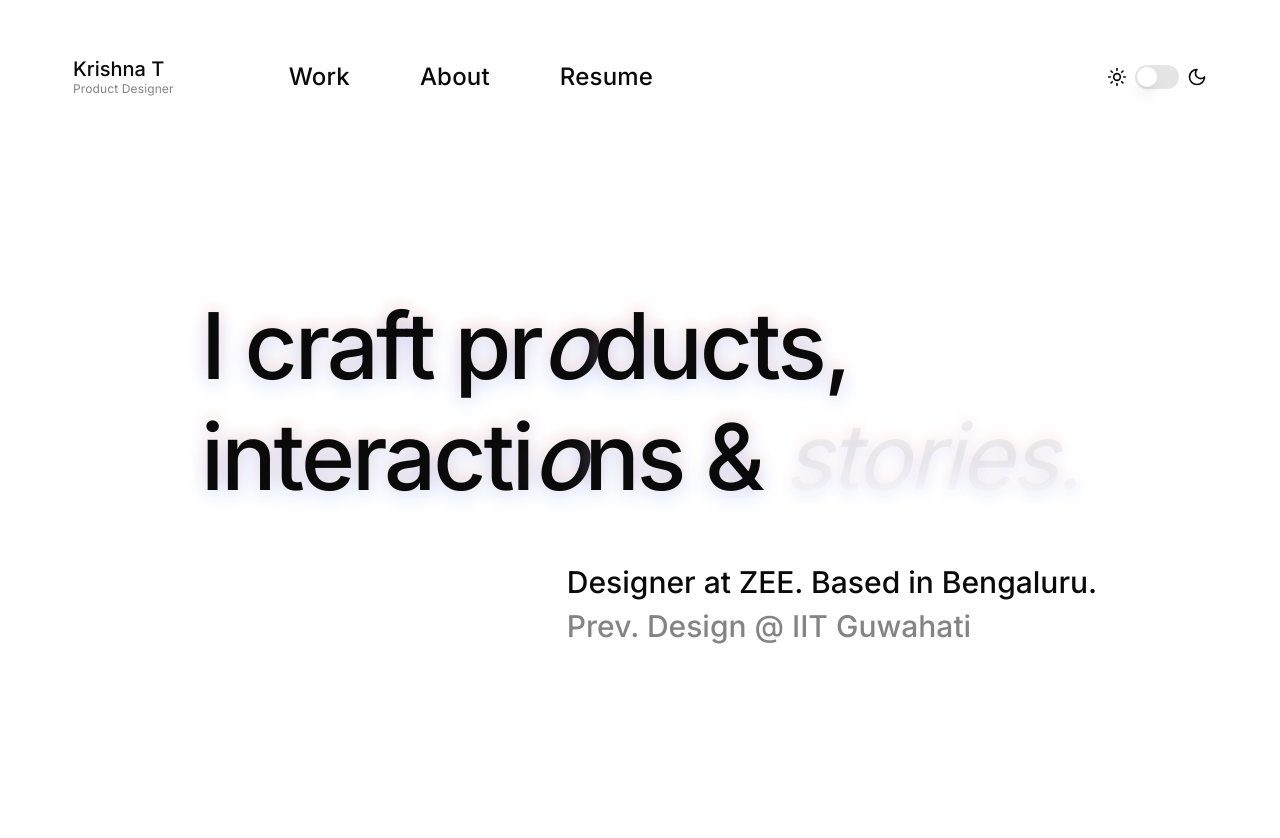
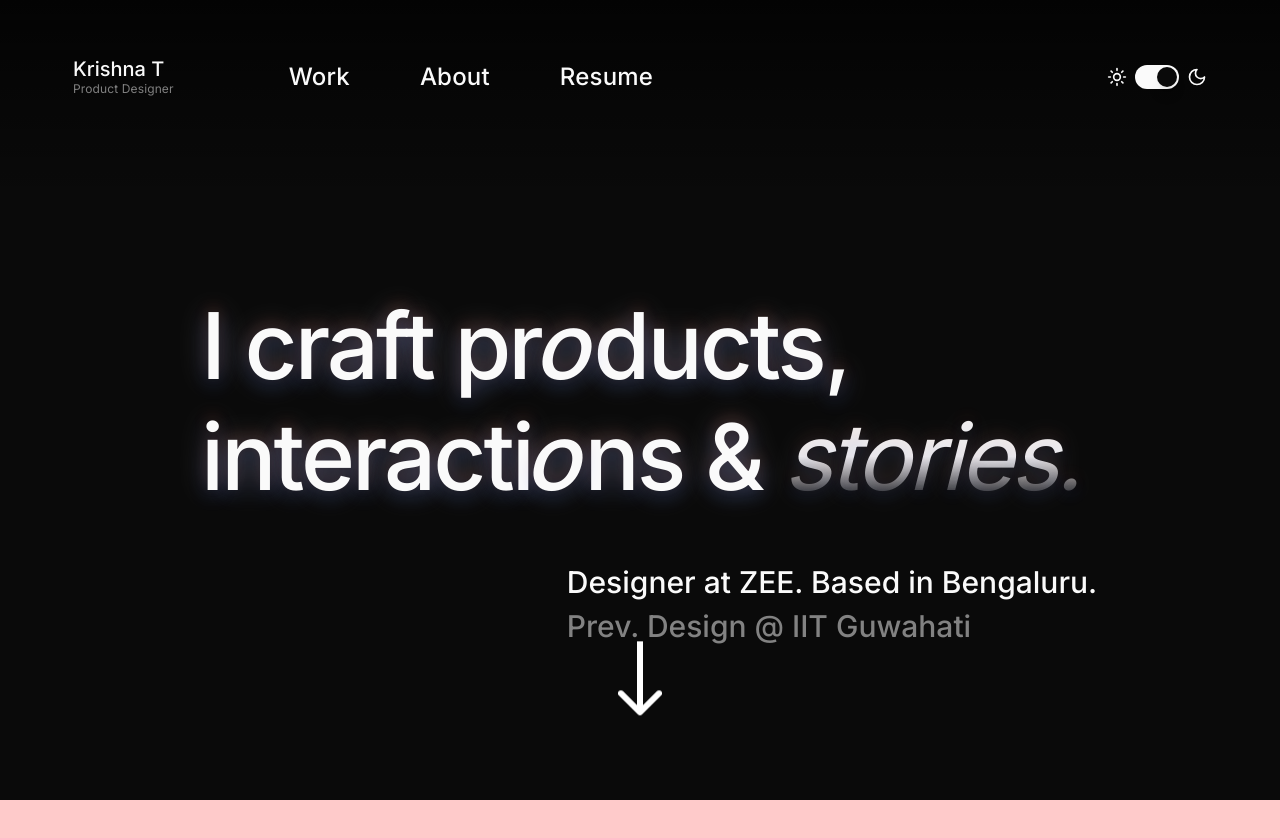
Before and after one commit to thirumurugankrishna-cloud/krish-portfolio, a Next.js app: page / in a window 1280 px wide. Shown: the top 838 px of the page. Before the commit the page ends 800 px from the top, so only its background shows below. Built offline with nearby package versions, Linux system fonts and the light colour scheme.

Commit message:
fix o shifting, changes in theme switch

```diff
--- a/src/app/page.js
+++ b/src/app/page.js
@@ -10,13 +10,19 @@ export default function Home() {
       <Navbar />
       <section className=" h-[calc(100vh-200px)] w-full flex flex-col items-center justify-between py-[90px] ">
         <div className=" w-full flex items-center flex-col">
-          <div className=" group text-[92px] font-medium leading-[111px] tracking-[-3px] hero">
-            <h3>
+          <div className="  text-[92px] font-medium leading-[111px] tracking-[-3px] hero">
+            <h3 className="  cursor-default">
               I craft pr
-              <span className=" italic group-hover:not-italic">o</span>ducts,
+              <span className=" italic hover:not-italic relative -left-2 hover:left-0">
+                o
+              </span>
+              ducts,
             </h3>
-            <h3>
-              interacti<span className=" group-hover:not-italic italic">o</span>
+            <h3 className="">
+              interacti
+              <span className=" italic hover:not-italic relative -left-2 hover:left-0">
+                o
+              </span>
               ns & <span className="italic font-normal stories">stories.</span>
             </h3>
           </div>
@@ -25,10 +31,12 @@ export default function Home() {
             <p className=" text-foreground/50">Prev. Design @ IIT Guwahati</p>
           </div>
         </div>
-        <p className=" ">
+        <p className="animate-bounce ">
           <Image src={Arrow} />
         </p>
       </section>
+
+      <div className=" h-screen w-full bg-red-200"></div>
 
       {/* <h1 className=" text-foreground font-semibold text-5xl">
         Krishna, the bully
--- a/src/components/theme-switch.jsx
+++ b/src/components/theme-switch.jsx
@@ -7,17 +7,10 @@ import { Switch } from "@/components/ui/switch";
 
 export function ThemeSwitch() {
   const { theme, setTheme } = useTheme();
-  const [checked, setChecked] = React.useState(false);
 
   React.useEffect(() => {
-    if (theme === "dark") {
-      setChecked(true);
-    } else {
-      setChecked(false);
-    }
-  }, [theme]);
-
-  // if (!theme) return;
+    setTheme("dark");
+  }, []);
 
   return (
     // <DropdownMenu>
@@ -43,8 +36,10 @@ export function ThemeSwitch() {
     <div className=" flex gap-2 items-center text-foreground">
       <Sun size={20} />
       <Switch
-        checked={checked}
-        onCheckedChange={() => setTheme(theme === "dark" ? "light" : "dark")}
+        checked={window === undefined || theme === "dark"}
+        onCheckedChange={() =>
+          setTheme(theme === "dark" || theme === "system" ? "light" : "dark")
+        }
       />
       <Moon size={20} />
     </div>
```
